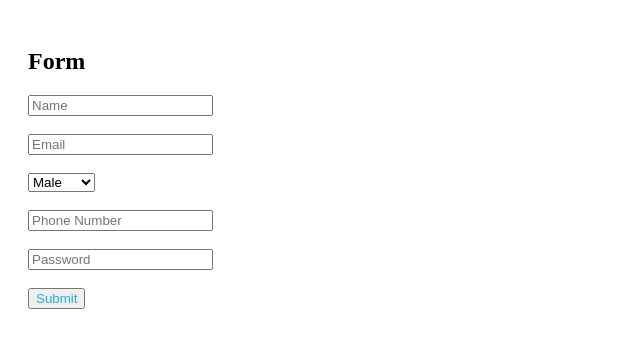
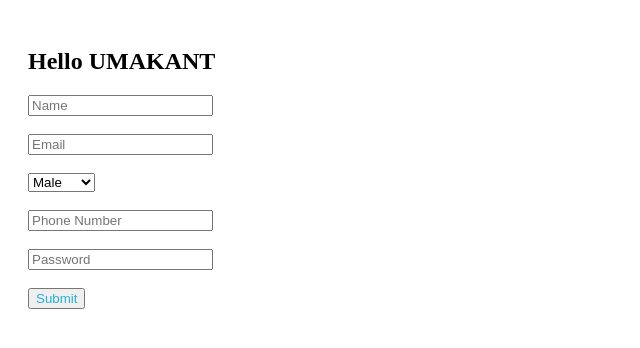
Before and after one commit to acciojob/signup-form-react-rrtiwari, a React app: page / in a window 1280 px wide. Shown: the top 348 px of the page, without its empty margins (0-640 px from the left). Built offline with nearby package versions, Linux system fonts and the light colour scheme.

Commit message:
Change header text from 'Form' to 'Hello UMAKANT'

```diff
--- a/src/components/App.js
+++ b/src/components/App.js
@@ -49,7 +49,7 @@ function App() {
 
   return (
     <div id="main" style={{ padding: "20px" }}>
-     <h2>Form</h2>
+     <h2>Hello UMAKANT</h2>
       <form onSubmit={handleSubmit}>
         <input
           data-testid="name"
```
